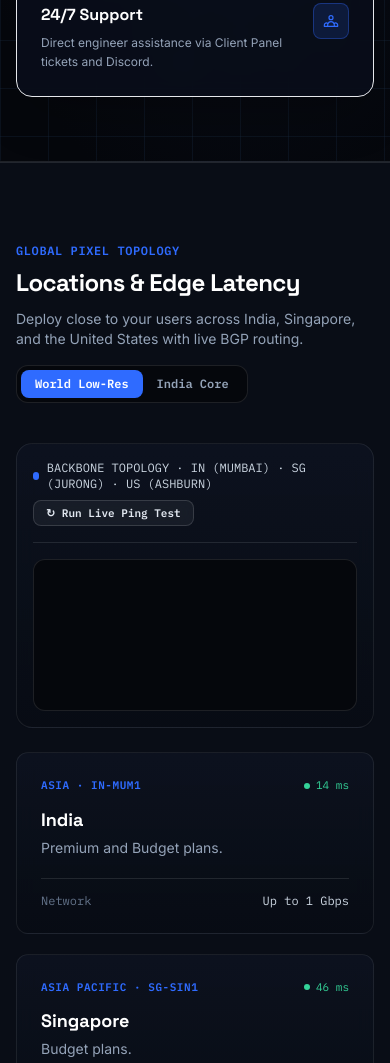
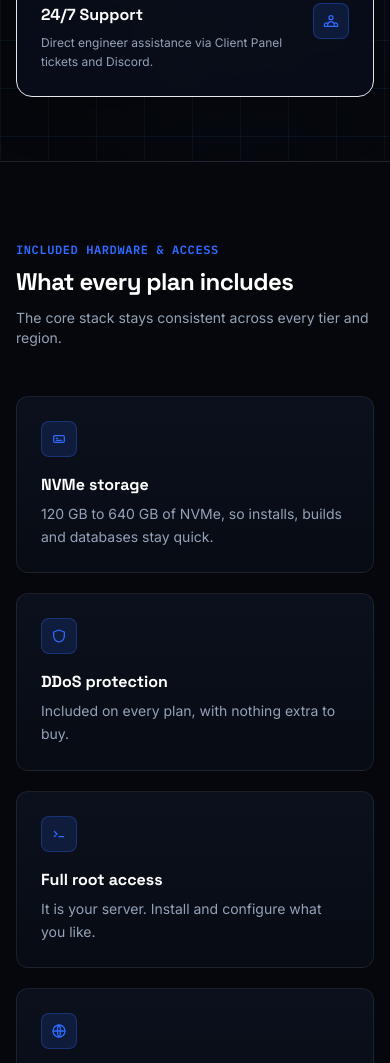
Before and after one commit to huzaifalegend39-glitch/gavio, a plain HTML site: page index.html in a window 390 px wide. Shown: the part 937-2000 px from the top of the page. Drawn offline with nearby package versions, Linux system fonts and the light colour scheme.

Commit message:
Update index.html

```diff
--- a/index.html
+++ b/index.html
@@ -667,6 +667,20 @@
             </div>
           </div>
         </div>
+      </div>
+    </section>
+
+    <!-- =================================================================== -->
+    <!-- FEATURES INCLUDED ON EVERY PLAN                                     -->
+    <!-- =================================================================== -->
+    <section id="features" class="py-20 sm:py-24 bg-void border-b border-white/10 reveal-on-scroll">
+      <div class="max-w-7xl mx-auto px-4 sm:px-6">
+        <div class="max-w-xl mb-12">
+          <div class="font-mono text-xs font-semibold uppercase tracking-wider text-amberBrand mb-2">Included Hardware &amp; Access</div>
+          <h2 class="text-2xl sm:text-3xl font-bold tracking-tight text-white">What every plan includes</h2>
+          <p class="text-slate-400 mt-2.5 text-sm sm:text-base">The core stack stays consistent across every tier and region.</p>
+        </div>
+        <div id="features-grid" class="grid sm:grid-cols-2 lg:grid-cols-3 gap-5"></div>
       </div>
     </section>
 
@@ -1996,6 +2010,7 @@
 
         // Category Tabs
         const tabsEl = document.getElementById("pricing-tabs");
+        if (tabsEl) {
           tabsEl.innerHTML = categories.map(cat => {
             const isActive = cat === selectedCategory;
             return `
@@ -2004,15 +2019,20 @@
               </button>
             `;
           }).join("");
+        }
 
         requestAnimationFrame(positionTabPill);
 
-        document.getElementById("tier-description").textContent =
+        const tierDescEl = document.getElementById("tier-description");
+        if (tierDescEl) {
+          tierDescEl.textContent =
             TIER_NOTES[selectedCategory] || `${selectedCategory}: NVMe storage, DDoS protection, and full root access included.`;
+        }
 
         // Plans Grid
         const visiblePlans = allPlans.filter(p => p.tier === selectedCategory);
         const gridEl = document.getElementById("plans-grid");
+        if (!gridEl) return;
 
         if (visiblePlans.length === 0) {
           gridEl.innerHTML = `<div class="col-span-full p-8 text-center text-sm text-slate-400 border border-dashed border-white/15 rounded-xl">No plans configured in this tier yet.</div>`;
@@ -2141,7 +2161,9 @@
         ["Support on Discord & Panel", "Ask the team directly. The people replying run the servers.", '<path d="M21 12a8 8 0 0 1-11.6 7.1L4 20l1-4.6A8 8 0 1 1 21 12z"/>']
       ];
 
-      document.getElementById("features-grid").innerHTML = FEATURES.map(f => `
+      const featuresGridEl = document.getElementById("features-grid");
+      if (featuresGridEl) {
+        featuresGridEl.innerHTML = FEATURES.map(f => `
           <div class="glass-card rounded-xl p-6">
             <div class="w-9 h-9 rounded-lg bg-amberBrand/15 border border-amberBrand/30 text-amberBrand flex items-center justify-center mb-4">
               <svg class="w-4 h-4" viewBox="0 0 24 24" fill="none" stroke="currentColor" stroke-width="1.9" stroke-linecap="round" stroke-linejoin="round">${f[2]}</svg>
@@ -2150,6 +2172,7 @@
             <p class="text-sm text-slate-400 mt-1.5 leading-relaxed">${f[1]}</p>
           </div>
         `).join("");
+      }
 
       // FAQ Accordion
       const FAQS = [
```
Lines whose indentation alone changed are shown as unchanged.
